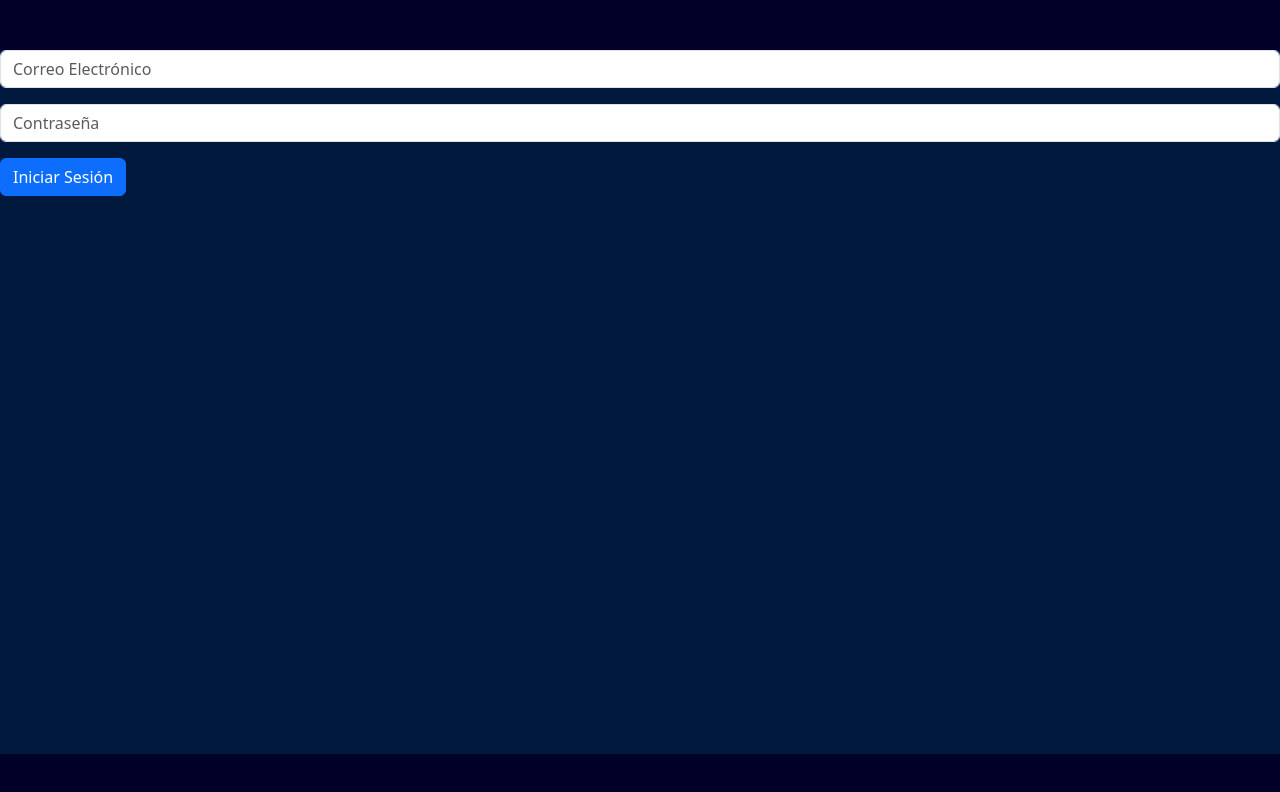
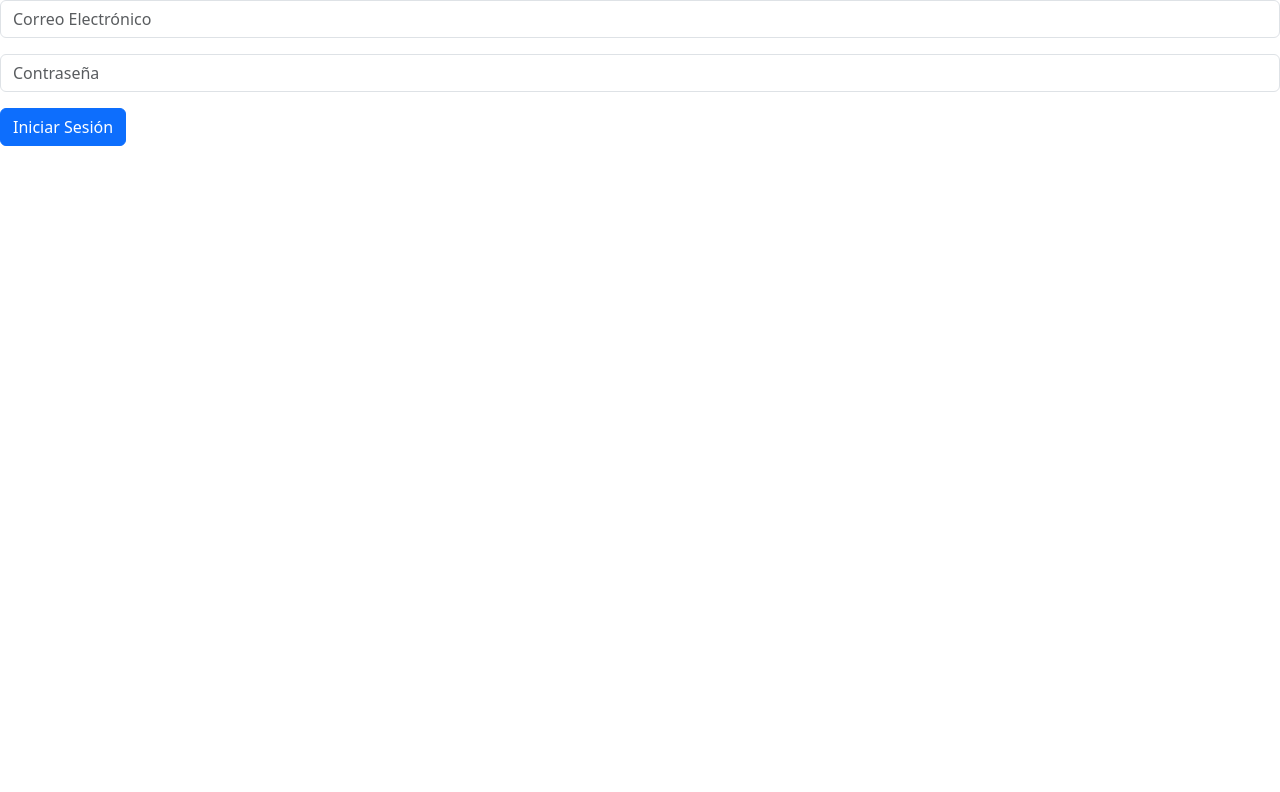
Before and after one commit to AlexGalo0/INGELMECO-Admin, a React (Vite) app: page / in a window 1280 px wide. Shown: the top 792 px of the page. Built offline with nearby package versions, Linux system fonts and the light colour scheme.

Commit message:
quitando stilos

```diff
--- a/src/pages/LoginAdmin.tsx
+++ b/src/pages/LoginAdmin.tsx
@@ -3,11 +3,9 @@ import { AdminForm } from "../Components/AdminForm";
 export const LoginAdmin = () => {
   return (
     <>
-      <div className="bar"></div>
-      <div className="container d-flex flex-column  ">
+
         <AdminForm />
-      </div>
-      <div className="bar"></div>
+
     </>
   );
 };
--- a/src/styles.css
+++ b/src/styles.css
@@ -4,7 +4,7 @@
 }
 .container {
   min-height: 88vh;
-  background-color: #00193c;
+
   padding-right: 0;
   padding-left: 0;
   min-width: 100%;
```
